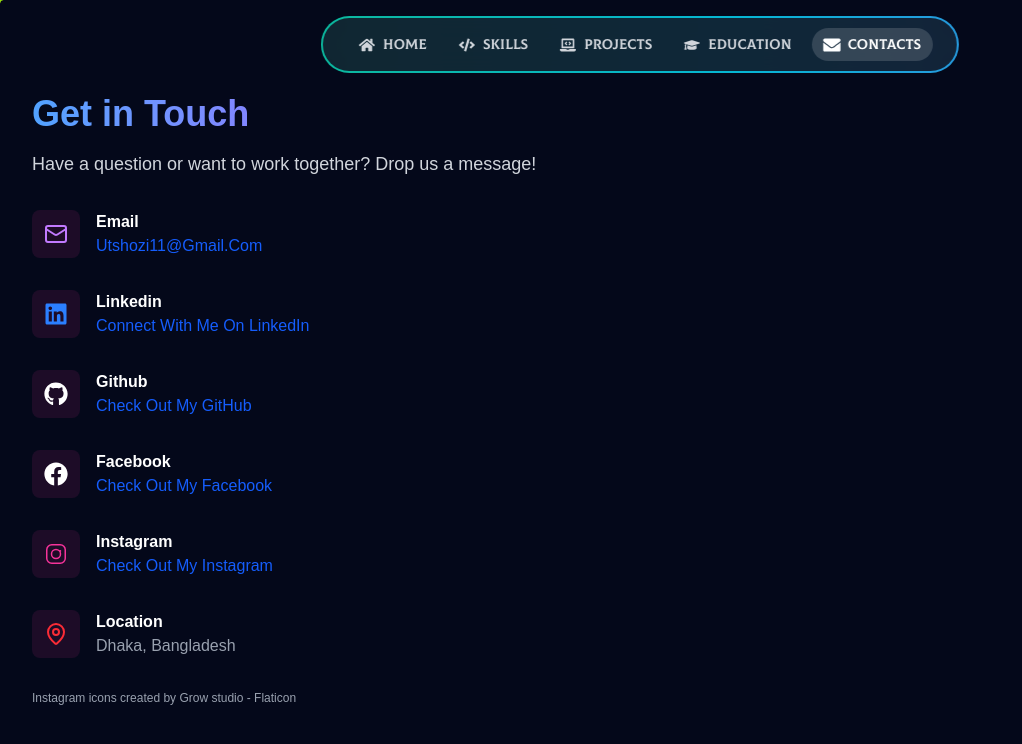
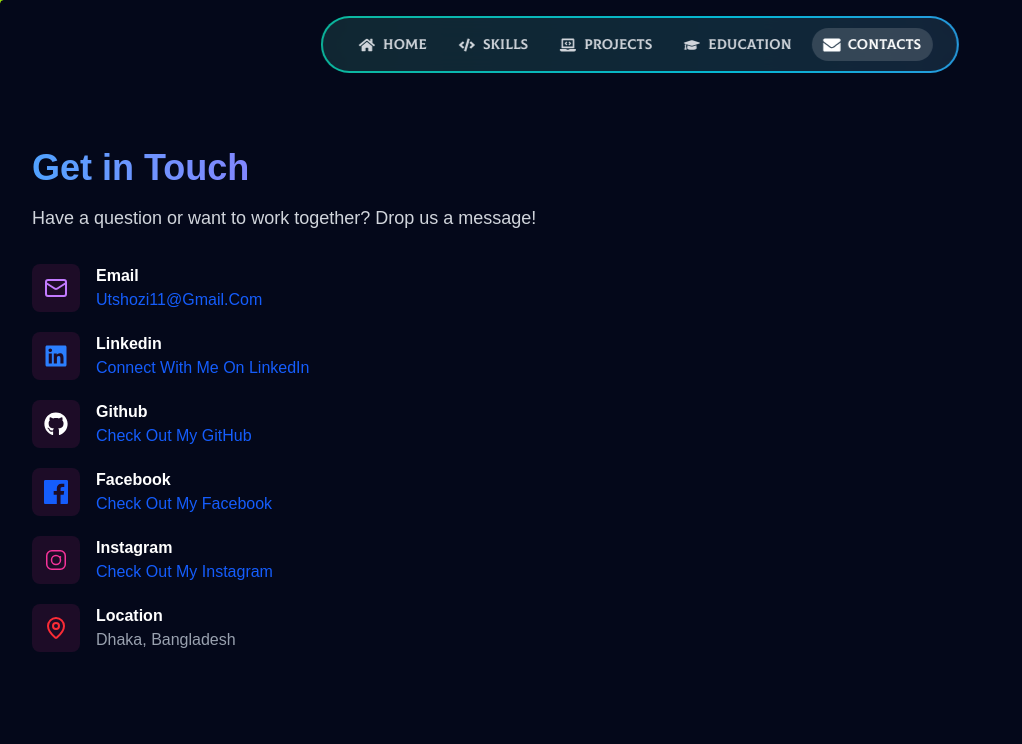
Before and after one commit to uzicodes/utsho-heaven-chowdhury, a Next.js app: page /contacts in a window 1280 px wide. Shown: the top 744 px of the page, without its empty margins (0-1022 px from the left). Built offline with nearby package versions, Linux system fonts and the light colour scheme.

Commit message:
space between each social contact item has been reduced

```diff
--- a/src/app/contacts/page.tsx
+++ b/src/app/contacts/page.tsx
@@ -3,7 +3,6 @@
 import * as React from "react";
 import Navbar from "../Navbar";
 import { MapPin, Mail } from "lucide-react";
-import { FaFacebook, FaWhatsapp } from "react-icons/fa";
 import { FaGithub, FaLinkedin } from "react-icons/fa6";
 
 interface ContactItem {
@@ -35,8 +34,12 @@ export default function Contact() {
       link: "https://github.com/uzicodes",
       text: "Check out my GitHub",
     },
-	{
-      icon: <FaFacebook className="w-6 h-6" />,
+    {
+      icon: (
+        <svg xmlns="http://www.w3.org/2000/svg" viewBox="0 0 24 24" fill="currentColor" className="w-6 h-6 text-blue-600">
+          <path d="M22.675 0h-21.35C.6 0 0 .6 0 1.326v21.348C0 23.4.6 24 1.326 24H12.82v-9.294H9.692V11.01h3.128V8.413c0-3.1 1.893-4.788 4.659-4.788 1.325 0 2.463.099 2.797.143v3.24l-1.918.001c-1.504 0-1.797.715-1.797 1.763v2.313h3.587l-.467 3.696h-3.12V24h6.116C23.4 24 24 23.4 24 22.674V1.326C24 .6 23.4 0 22.675 0z" />
+        </svg>
+      ),
       label: "Facebook",
       link: "https://facebook.com/uzicodes",
       text: "Check out my Facebook",
@@ -75,7 +78,7 @@ export default function Contact() {
                     Have a question or want to work together? Drop us a message!
                   </p>
                 </div>
-                <div className="space-y-8">
+                <div className="space-y-5">
                   {contactItems.map((item, index) => (
                     <div key={index} className="flex items-center space-x-4">
                       <div className="bg-pink-500/10 p-3 rounded-lg">
@@ -98,11 +101,6 @@ export default function Contact() {
                       </div>
                     </div>
                   ))}
-                  <div className="mt-6 text-xs text-gray-400">
-                    <a href="https://www.flaticon.com/free-icons/instagram" title="instagram icons" target="_blank" rel="noopener noreferrer">
-                      Instagram icons created by Grow studio - Flaticon
-                    </a>
-                  </div>
                 </div>
               </div>
             </div>
```
